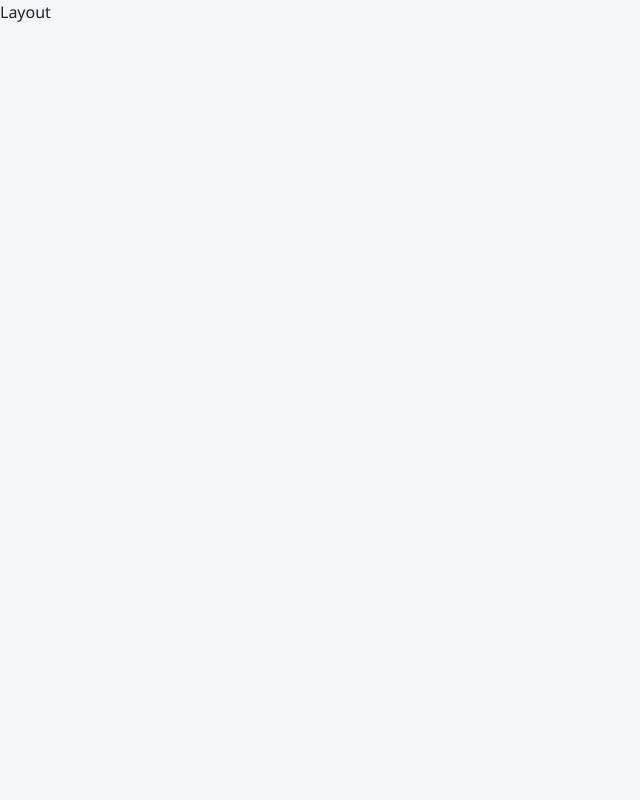
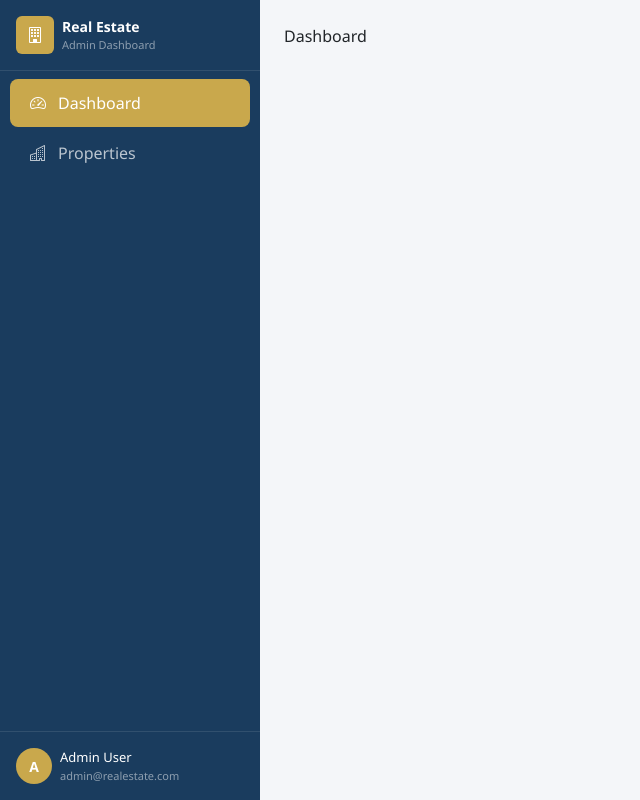
Before and after one commit to abdelrhman-shibl44/real-estate-admin-dashboard, a React (Vite) app: page / in a window 1280 px wide. Shown: the whole page, without its empty margins (0-640 px from the left). Built offline with nearby package versions, Linux system fonts and the light colour scheme.

Commit message:
Implement layout component with sidebar and main content area

```diff
--- a/src/components/layout/Layout.jsx
+++ b/src/components/layout/Layout.jsx
@@ -1,7 +1,22 @@
-import React from "react";
+// src/components/layout/Layout.jsx
+import { useState } from "react";
+import { Outlet } from "react-router-dom";
+import Sidebar from "./Sidebar";
 
-const Layout = () => {
-  return <div>Layout</div>;
-};
+export default function Layout() {
+  const [sidebarOpen, setSidebarOpen] = useState(false);
 
-export default Layout;
+  return (
+    <div>
+      {/* Sidebar */}
+      <Sidebar isOpen={sidebarOpen} onClose={() => setSidebarOpen(false)} />
+
+      {/* Main Content */}
+      <div className="main-content">
+        <main className="p-4 flex-grow-1">
+          <Outlet /> {/* Dashboard or Properties or Details */}
+        </main>
+      </div>
+    </div>
+  );
+}
```
